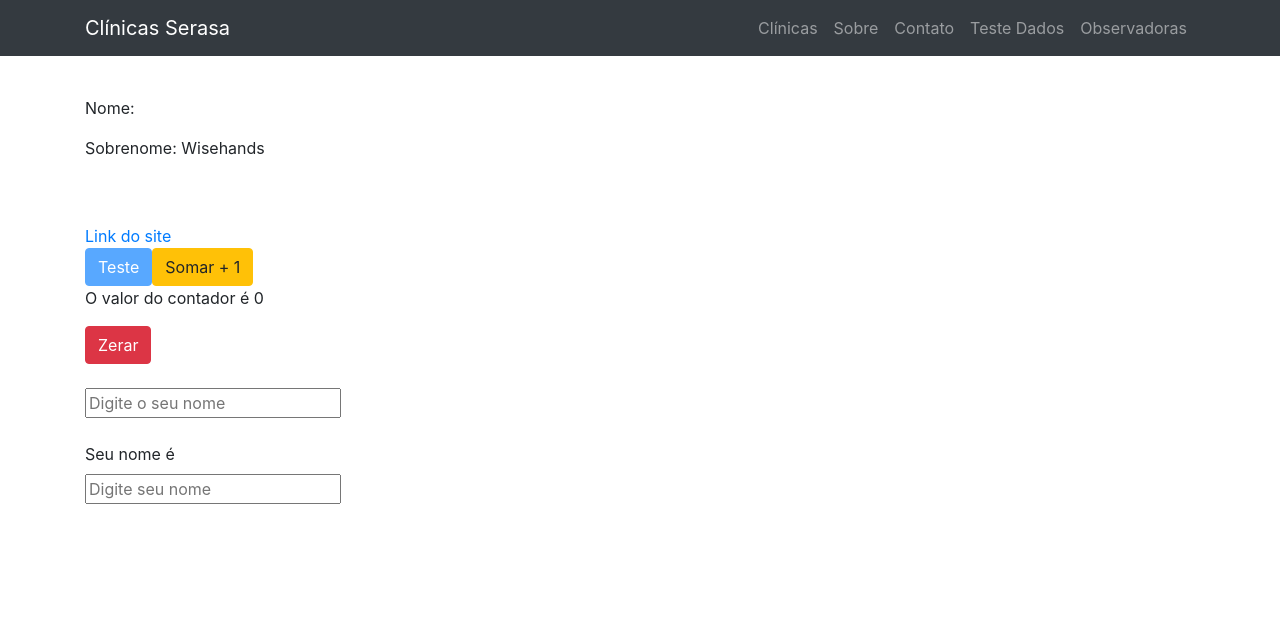
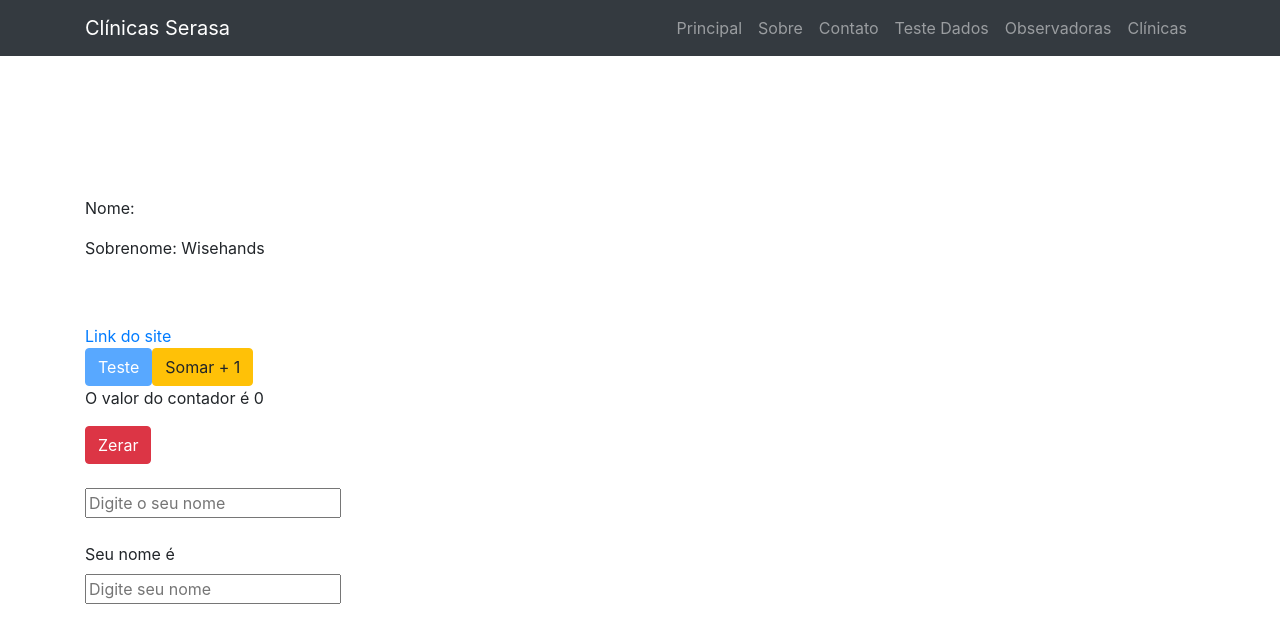
Before and after one commit to gabrielnuunes/angular-serasa-transformese, an Angular app: page /teste-dados in a window 1280 px wide. Shown: the top 638 px of the page. Built offline with nearby package versions, Linux system fonts and the light colour scheme.

Commit message:
Adicionado arquivos do dia 31/05

```diff
--- a/src/app/app.routes.ts
+++ b/src/app/app.routes.ts
@@ -4,6 +4,7 @@ import { ContatoComponent } from './empresa/contato/contato.component';
 import { SobreComponent } from './empresa/sobre/sobre.component';
 import { DadosComponent } from './teste/dados/dados.component';
 import { ObservadoraComponent } from './navegacao/observadora/observadora.component';
+import { ListaClinicaComponent } from './clinicas/lista-clinica/lista-clinica.component';
 
 export const rotasConfig: Routes = [
 
@@ -12,6 +13,7 @@ export const rotasConfig: Routes = [
     { path: 'contato', component: ContatoComponent },
     { path: 'sobre', component: SobreComponent },
     { path: 'teste-dados', component: DadosComponent},
-    { path: 'observadoras', component: ObservadoraComponent }
+    { path: 'observadoras', component: ObservadoraComponent },
+    { path: 'clinicas', component: ListaClinicaComponent }
 
 ];
--- /dev/null
+++ b/src/app/clinicas/clinica.service.ts
@@ -0,0 +1,30 @@
+import { Injectable } from "@angular/core";
+import { HttpClient } from '@angular/common/http'
+import { Clinica } from "./clinica";
+import { Observable } from "rxjs";
+
+@Injectable()
+export class ClinicaService {
+
+    constructor(private http: HttpClient) { }
+
+    private apiURL : string = 'http://localhost:8080/';
+
+    listarClinicas() : Observable<Clinica[]> {
+
+        return this.http.get<Clinica[]>(this.apiURL + "clinicas");
+    }
+}
+
+
+
+
+
+
+    // @Autowired
+
+    // Java
+    // somar( int numero1 )
+
+    // Angular
+    // somar( numero1 int )
--- /dev/null
+++ b/src/app/clinicas/clinica.ts
@@ -0,0 +1,6 @@
+export class Clinica {
+
+    id!: number;
+    nome!: string;
+
+}
--- /dev/null
+++ b/src/app/clinicas/lista-clinica/lista-clinica.component.html
@@ -0,0 +1,9 @@
+<div class="main-container col-sm-6 row">
+    <div *ngFor="let clinica of clinicas" class="card col-4">
+      <div class="card-body">
+        <h5 class="card-title">{{ clinica.nome }}</h5>
+        <p class="card-text">{{ clinica.id }}</p>
+        <a href="#" class="btn btn-primary">Mais detalhes</a>
+      </div>
+    </div>
+  </div>
--- /dev/null
+++ b/src/app/clinicas/lista-clinica/lista-clinica.component.ts
@@ -0,0 +1,29 @@
+import { Component, OnInit } from '@angular/core';
+import { Clinica } from '../clinica';
+import { ClinicaService } from '../clinica.service';
+
+@Component({
+  selector: 'app-lista-clinica',
+  templateUrl: './lista-clinica.component.html',
+  styleUrls: ['./lista-clinica.component.css']
+})
+export class ListaClinicaComponent implements OnInit {
+
+  public clinicas!: Clinica[];
+
+  constructor(private clinicaService: ClinicaService) { }
+
+  ngOnInit(): void {
+
+    this.clinicaService.listarClinicas()
+
+      .subscribe(clinicasRecebidas => {
+
+        this.clinicas = clinicasRecebidas
+      },
+        erro => console.log(erro)
+      )
+
+  }
+
+}
--- a/src/app/navegacao/menu/menu.component.html
+++ b/src/app/navegacao/menu/menu.component.html
@@ -13,7 +13,7 @@
         <ul class="navbar-nav ml-auto">
 
           <li class="nav-item">
-            <a class="nav-link" [routerLink]="['/home']" >Clínicas</a>
+            <a class="nav-link" [routerLink]="['/home']" >Principal</a>
           </li>
 
           <li class="nav-item">
@@ -29,6 +29,9 @@
           <li class="nav-item">
             <a class="nav-link" [routerLink]="['/observadoras']">Observadoras</a>
           </li>
+          <li class="nav-item">
+            <a class="nav-link" [routerLink]="['/clinicas']">Clínicas</a>
+          </li>
 
         </ul>
       </div>
--- a/src/app/navegacao/observadora/observadora.component.ts
+++ b/src/app/navegacao/observadora/observadora.component.ts
@@ -16,28 +16,20 @@ export class ObservadoraComponent implements OnInit {
 
   }
 
-
-
-
-
-
-
-
-
   minhaObservadora() : Observable<string> {
 
     return new Observable(subscribe => {
 
       subscribe.next("Olá");
-      subscribe.next("Outro evento");
-
-      setTimeout(() => {
-
-        subscribe.next("Evento com atraso");
-      }, 3000);
-
     })
   }
 
 
 }
+
+//        subscribe.next("Outro evento");
+
+// setTimeout(() => {
+
+//   subscribe.next("Evento com atraso");
+// }, 3000);
--- a/src/styles.css
+++ b/src/styles.css
@@ -1 +1,15 @@
 /* You can add global styles to this file, and also import other style files */
+.main-container {
+    padding-top: 100px;
+    padding-right: 15px;
+    padding-left: 15px;
+    padding-bottom: 100px;
+    margin-right: auto;
+    margin-left: auto;
+    overflow:hidden;
+ }
+
+ .footer {
+  height: 50px;
+  text-align: center;
+}
```
Also changed, not shown: src/app/app.module.ts (+8 -3 lines), src/app/clinicas/paciente.ts (added, +8 -0 lines), src/app/clinicas/lista-clinica/lista-clinica.component.css (added), 1 other file (tests, documents, lock files or other folders).
